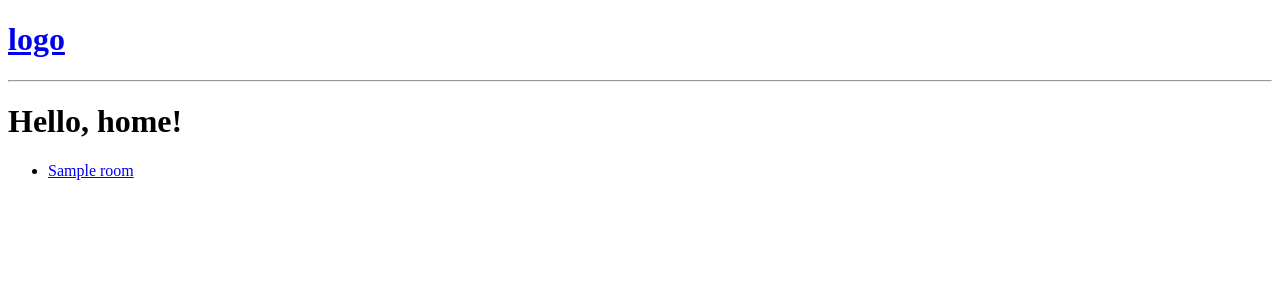
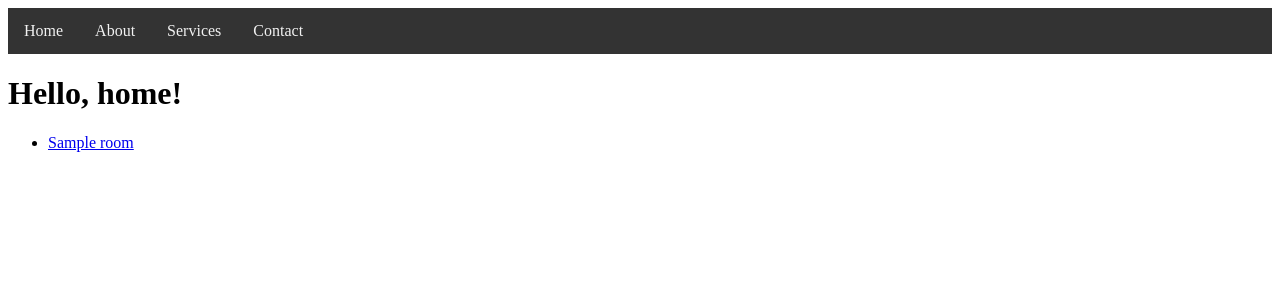
Before and after one commit to loxadysee/codebud, a Django app: template base_app/templates/base_app/home.html in a window 1280 px wide. Shown: the top 300 px of the page. Run offline with Django 3.2, Linux system fonts and the light colour scheme; the template is opened without the code that fills it: most values are stand-ins (such as "Sample title", 1, 10 or a date in 2020).

Commit message:
navbar update

```diff
--- a/templates/navbar.html
+++ b/templates/navbar.html
@@ -1,4 +1,39 @@
-<a href="/">
-    <h1> logo </h1>
-</a>
-<hr>
+
+<nav>
+  <ul>
+    <li><a href="/">Home</a></li>
+    <li><a href="/">About</a></li>
+    <li><a href="/">Services</a></li>
+    <li><a href="/">Contact</a></li>
+  </ul>
+</nav>
+
+<style>
+  nav {
+    background-color: #333;
+    overflow: hidden;
+  }
+
+  nav ul {
+    list-style: none;
+    padding: 0;
+    margin: 0;
+  }
+
+  nav li {
+    float: left;
+  }
+
+  nav a {
+    display: block;
+    color: #f2f2f2;
+    text-align: center;
+    padding: 14px 16px;
+    text-decoration: none;
+  }
+
+  nav a:hover {
+    background-color: #ddd;
+    color: black;
+  }
+</style>
```
